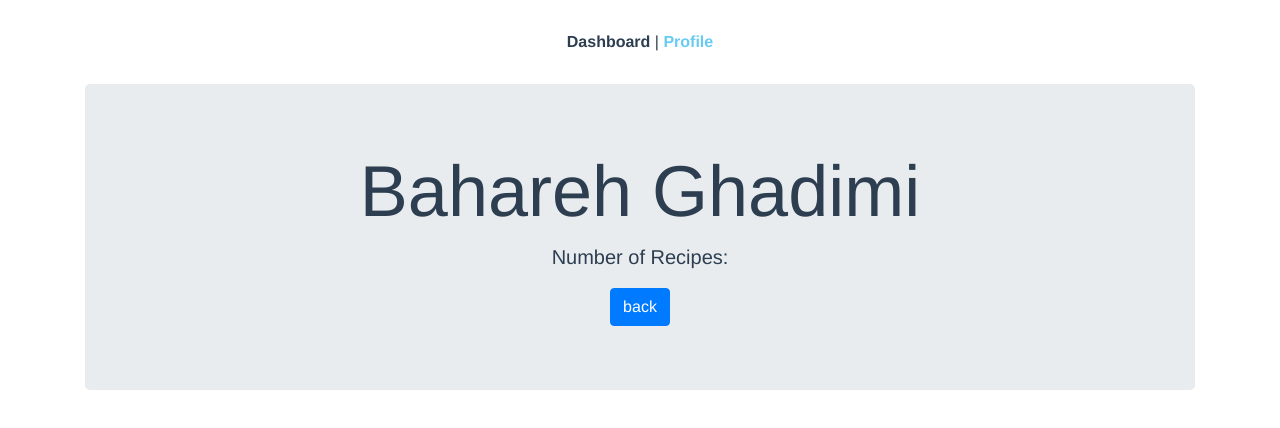
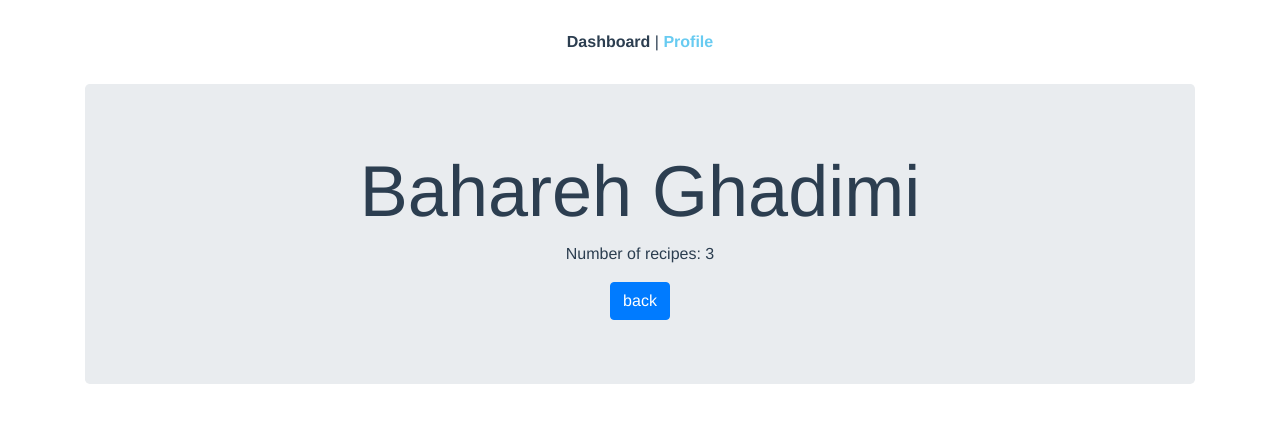
Before and after one commit to Baharghadimii/recipe-box, a Vue app: page /profile in a window 1280 px wide. Shown: the top 428 px of the page. Built offline with nearby package versions, Linux system fonts and the light colour scheme; the HTML template or start-up script is replaced by a standard one.

Commit message:
display number of recipes in profile

```diff
--- a/src/views/Profile.vue
+++ b/src/views/Profile.vue
@@ -1,10 +1,25 @@
 <template>
   <div>
-    <b-jumbotron header="Bahareh Ghadimi" lead="Number of Recipes: ">
+    <b-jumbotron header="Bahareh Ghadimi">
+      <p>Number of recipes: {{ numRecipe }}</p>
       <b-button variant="primary" href="/">back</b-button>
     </b-jumbotron>
   </div>
 </template>
 <script>
-export default {};
+import { mapState } from "vuex";
+export default {
+  data() {
+    return {
+      numRecipe: 0
+    };
+  },
+  computed: {
+    ...mapState(["recipes"])
+  },
+  mounted() {
+    const numberOfRecipes = this.recipes.length;
+    this.numRecipe = numberOfRecipes;
+  }
+};
 </script>
```
